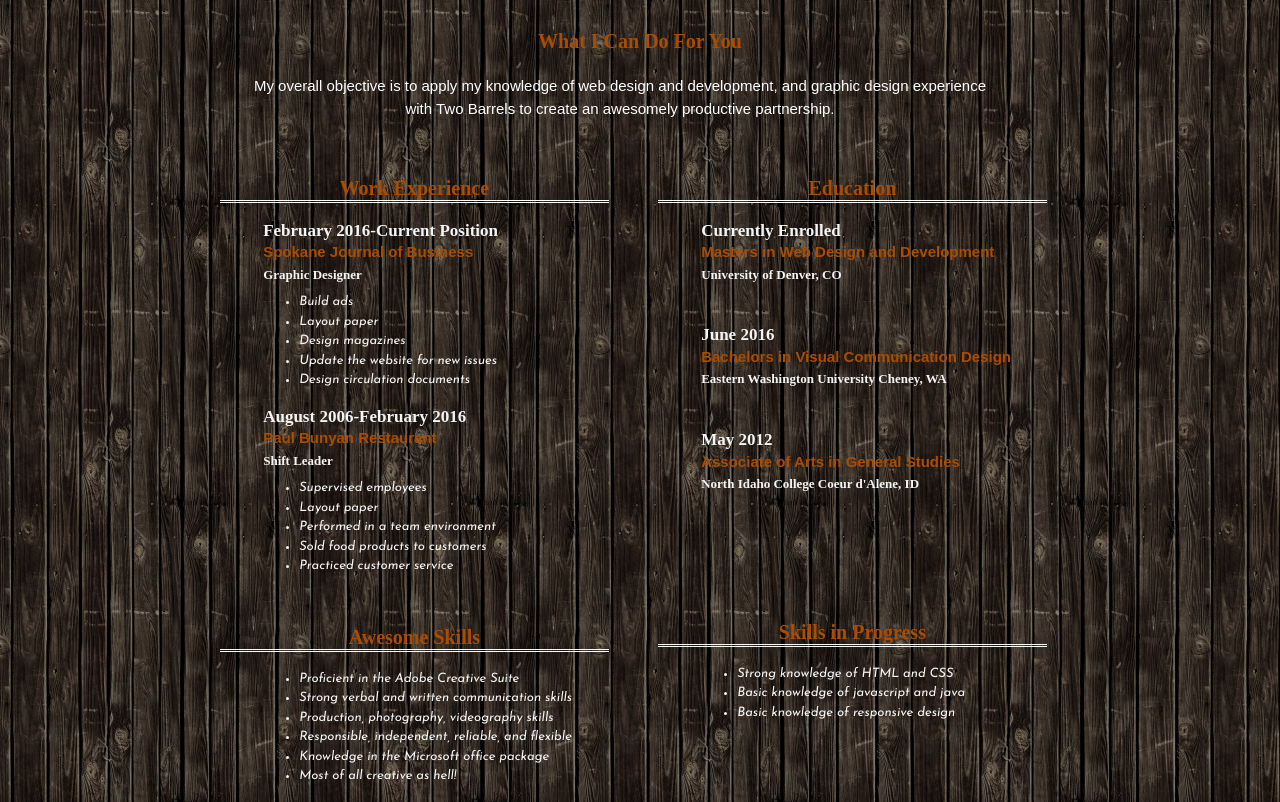
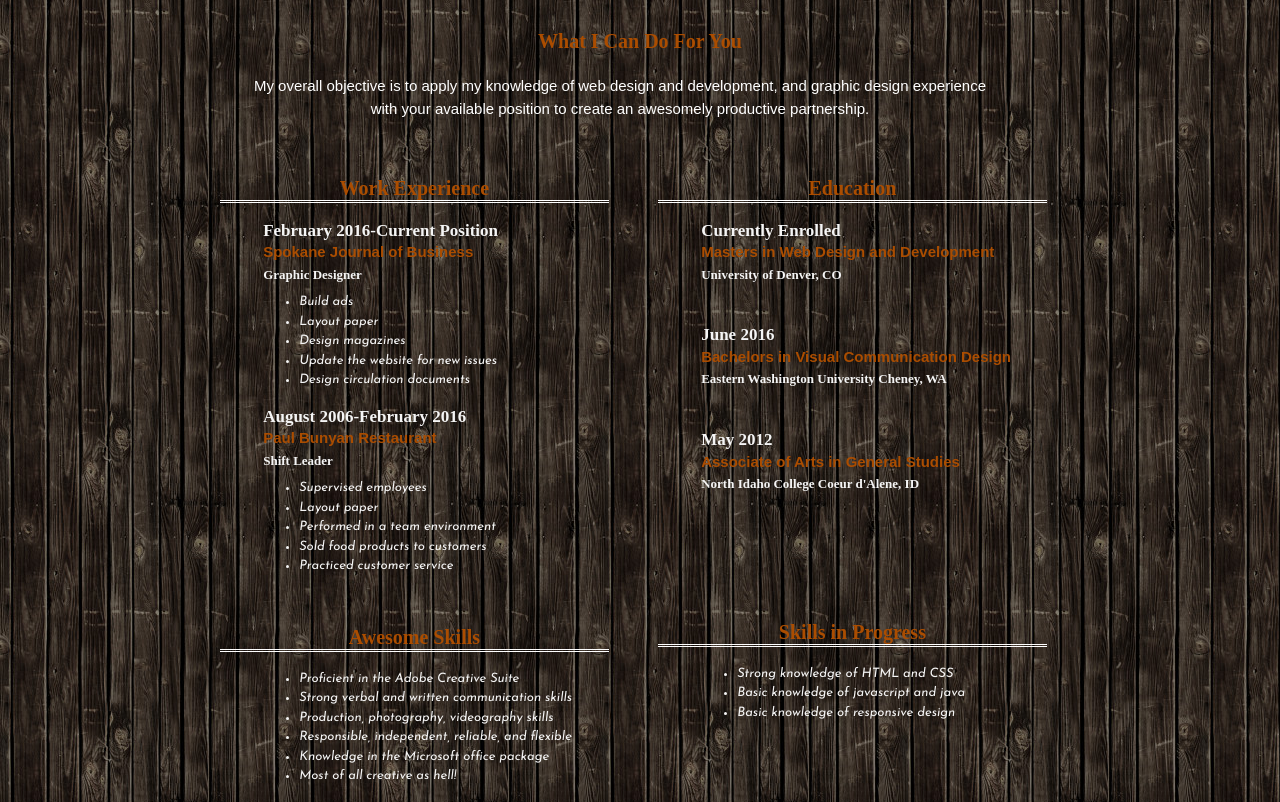
Before and after one commit to jbalaszi1/jbalaszi1.github.io, a plain HTML site: page about.html in a window 1280 px wide. Shown: the part 57-859 px from the top of the page. Drawn offline with Linux system fonts and the light colour scheme.

Commit message:
Update
What I can do for you update

```diff
--- a/about.html
+++ b/about.html
@@ -24,7 +24,7 @@
 </nav>
    <div>
    <h1>What I Can Do For You</h1>
-   <p class="objective">My overall objective is to apply my knowledge of web design and development, and graphic design experience with Two Barrels to create an awesomely productive partnership.</p>
+   <p class="objective">My overall objective is to apply my knowledge of web design and development, and graphic design experience with your available position to create an awesomely productive partnership.</p>
 
    <section class="col1">
    <h1 class="resume">Work Experience</h1>
```
